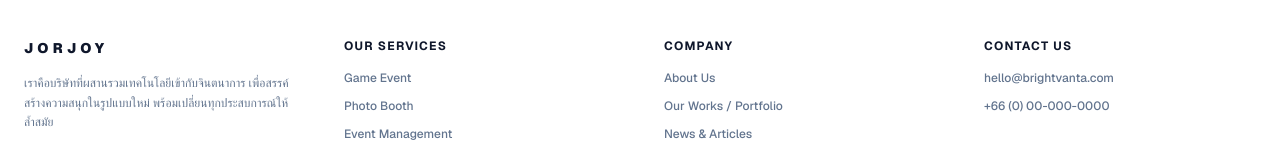
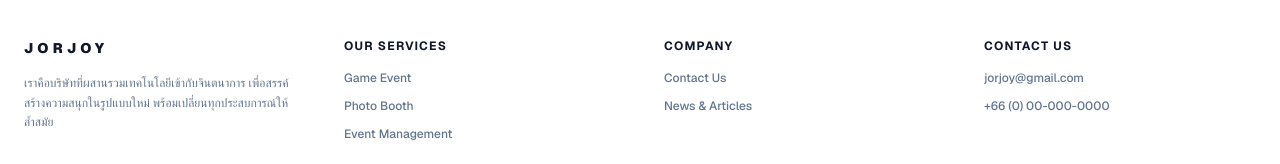
Before and after one commit to bankinginverter/bt-official-website, a Next.js app: page /eventmanagement in a window 1280 px wide. Shown: the part 3028-3192 px from the top of the page. Built offline with nearby package versions, Linux system fonts and the light colour scheme.

Commit message:
edit footer

```diff
--- a/app/(Products)/contact-us/page.tsx
+++ b/app/(Products)/contact-us/page.tsx
@@ -61,10 +61,7 @@ export default function ContactUs() {
               </h4>
               <div className="flex flex-col gap-3 text-xs text-slate-500 dark:text-white/60 font-medium transition-colors">
                 <a href="#" className="hover:text-[#48C6EF] transition">
-                  About Us
-                </a>
-                <a href="#" className="hover:text-[#48C6EF] transition">
-                  Our Works / Portfolio
+                  Contact Us
                 </a>
                 <a href="#news" className="hover:text-[#48C6EF] transition">
                   News & Articles
@@ -79,10 +76,10 @@ export default function ContactUs() {
               </h4>
               <div className="flex flex-col gap-3 text-xs text-slate-500 dark:text-white/60 font-medium transition-colors">
                 <a
-                  href="mailto:hello@brightvanta.com"
+                  href="mailto:jorjoy@gmail.com"
                   className="hover:text-[#48C6EF] transition"
                 >
-                  hello@brightvanta.com
+                  jorjoy@gmail.com
                 </a>
                 <a
                   href="tel:+66000000000"
--- a/app/(Products)/eventmanagement/page.tsx
+++ b/app/(Products)/eventmanagement/page.tsx
@@ -3,6 +3,7 @@ import Image from "next/image"
 import Navbar from "../../components/Navbar"
 import ContactForm from "@/app/components/ContactForm"
 import { useRef } from "react"
+import Link from "next/link"
 export default function EventManagement() {
   const contactus = useRef<HTMLDivElement>(null)
 
@@ -289,15 +290,15 @@ export default function EventManagement() {
                 Company
               </h4>
               <div className="flex flex-col gap-3 text-xs text-slate-500 dark:text-white/60 font-medium transition-colors">
-                <a href="#" className="hover:text-[#48C6EF] transition">
-                  About Us
-                </a>
-                <a href="#" className="hover:text-[#48C6EF] transition">
-                  Our Works / Portfolio
-                </a>
-                <a href="#news" className="hover:text-[#48C6EF] transition">
+                <Link
+                  href="/contact-us"
+                  className="hover:text-[#48C6EF] transition"
+                >
+                  Contact Us
+                </Link>
+                <Link href="#news" className="hover:text-[#48C6EF] transition">
                   News & Articles
-                </a>
+                </Link>
               </div>
             </div>
 
@@ -308,10 +309,10 @@ export default function EventManagement() {
               </h4>
               <div className="flex flex-col gap-3 text-xs text-slate-500 dark:text-white/60 font-medium transition-colors">
                 <a
-                  href="mailto:hello@brightvanta.com"
+                  href="mailto:jorjoy@gmail.com"
                   className="hover:text-[#48C6EF] transition"
                 >
-                  hello@brightvanta.com
+                  jorjoy@gmail.com
                 </a>
                 <a
                   href="tel:+66000000000"
--- a/app/(Products)/games/page.tsx
+++ b/app/(Products)/games/page.tsx
@@ -235,14 +235,11 @@ export default function GamePage() {
                 aria-labelledby="footer-company-heading"
                 className="flex flex-col gap-3 text-xs text-slate-500 dark:text-white/60 font-medium transition-colors"
               >
-                <Link href="/about" className="hover:text-[#48C6EF] transition">
-                  About Us
-                </Link>
                 <Link
-                  href="/portfolio"
+                  href="/contact-us"
                   className="hover:text-[#48C6EF] transition"
                 >
-                  Our Works / Portfolio
+                  Contact Us
                 </Link>
                 <Link href="/#news" className="hover:text-[#48C6EF] transition">
                   News & Articles
@@ -257,10 +254,10 @@ export default function GamePage() {
               </h4>
               <address className="flex flex-col gap-3 text-xs text-slate-500 dark:text-white/60 font-medium transition-colors not-italic">
                 <a
-                  href="mailto:hello@brightvanta.com"
+                  href="mailto:jorjoy@gmail.com"
                   className="hover:text-[#48C6EF] transition"
                 >
-                  hello@brightvanta.com
+                  jorjoy@gmail.com
                 </a>
                 <a
                   href="tel:+66000000000"
--- a/app/(Products)/photobooth/page.tsx
+++ b/app/(Products)/photobooth/page.tsx
@@ -377,14 +377,11 @@ export default function Photobooth() {
                 aria-labelledby="footer-company-heading"
                 className="flex flex-col gap-3 text-xs text-slate-500 dark:text-white/60 font-medium transition-colors"
               >
-                <Link href="/about" className="hover:text-[#48C6EF] transition">
-                  About Us
-                </Link>
                 <Link
-                  href="/portfolio"
+                  href="/contact-us"
                   className="hover:text-[#48C6EF] transition"
                 >
-                  Our Works / Portfolio
+                  Contact Us
                 </Link>
                 <Link href="/#news" className="hover:text-[#48C6EF] transition">
                   News & Articles
@@ -399,10 +396,10 @@ export default function Photobooth() {
               </h4>
               <address className="flex flex-col gap-3 text-xs text-slate-500 dark:text-white/60 font-medium transition-colors not-italic">
                 <a
-                  href="mailto:hello@brightvanta.com"
+                  href="mailto:jorjoy@gmail.com"
                   className="hover:text-[#48C6EF] transition"
                 >
-                  hello@brightvanta.com
+                  jorjoy@gmail.com
                 </a>
                 <a
                   href="tel:+66000000000"
--- a/app/page.tsx
+++ b/app/page.tsx
@@ -442,14 +442,11 @@ export default function GamingHub() {
                 Company
               </h4>
               <div className="flex flex-col gap-3 text-xs text-slate-500 dark:text-white/60 font-medium transition-colors">
-                <Link href="/about" className="hover:text-[#48C6EF] transition">
-                  About Us
-                </Link>
                 <Link
-                  href="/portfolio"
+                  href="/contact-us"
                   className="hover:text-[#48C6EF] transition"
                 >
-                  Our Works / Portfolio
+                  Contact Us
                 </Link>
                 <Link href="#news" className="hover:text-[#48C6EF] transition">
                   News & Articles
@@ -464,10 +461,10 @@ export default function GamingHub() {
               </h4>
               <address className="flex flex-col gap-3 text-xs text-slate-500 dark:text-white/60 font-medium transition-colors not-italic">
                 <a
-                  href="mailto:hello@jorjoy.com"
+                  href="mailto:jorjoy@gmail.com"
                   className="hover:text-[#48C6EF] transition"
                 >
-                  hello@jorjoy.com
+                  jorjoy@gmail.com.com
                 </a>
                 <a
                   href="tel:+66000000000"
```
